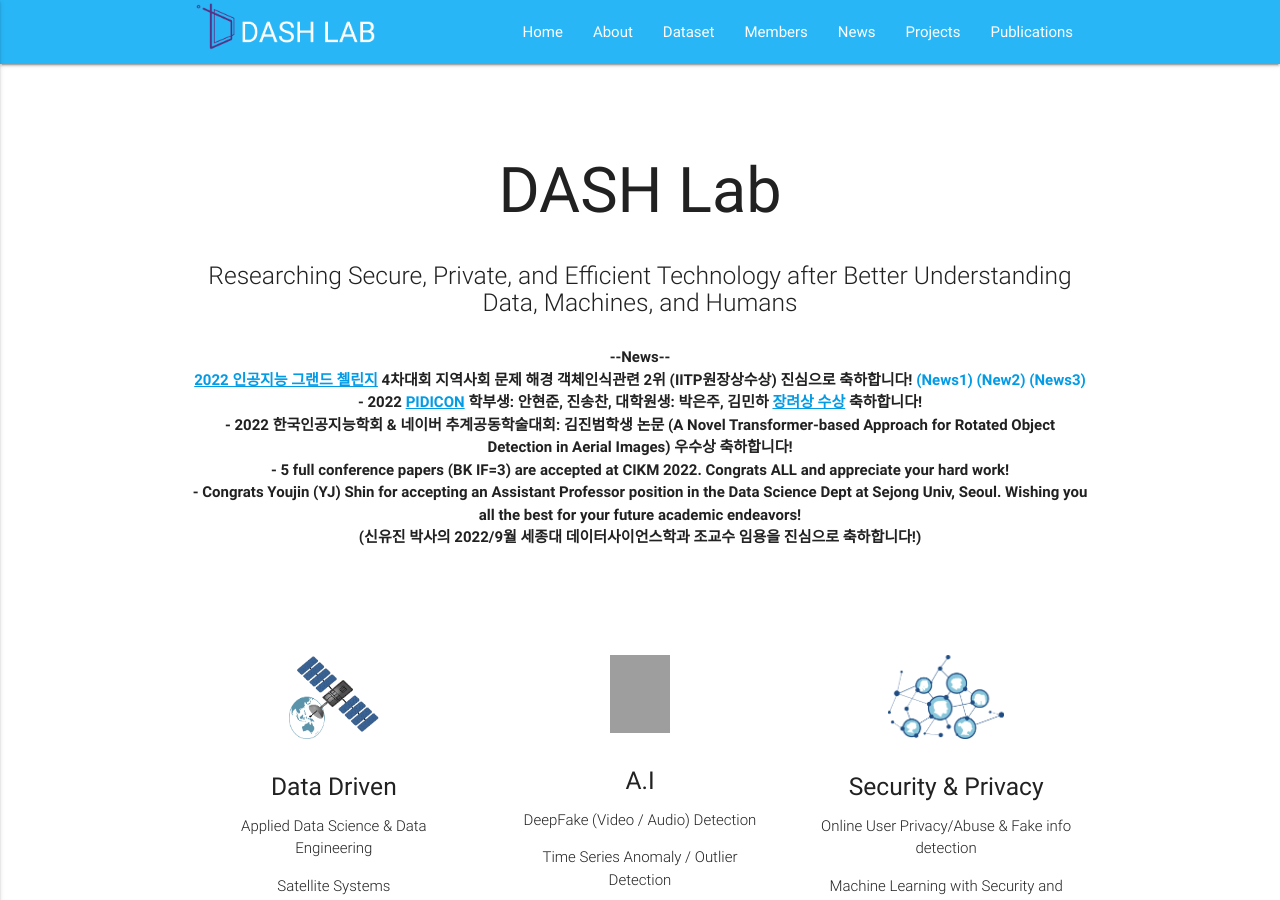
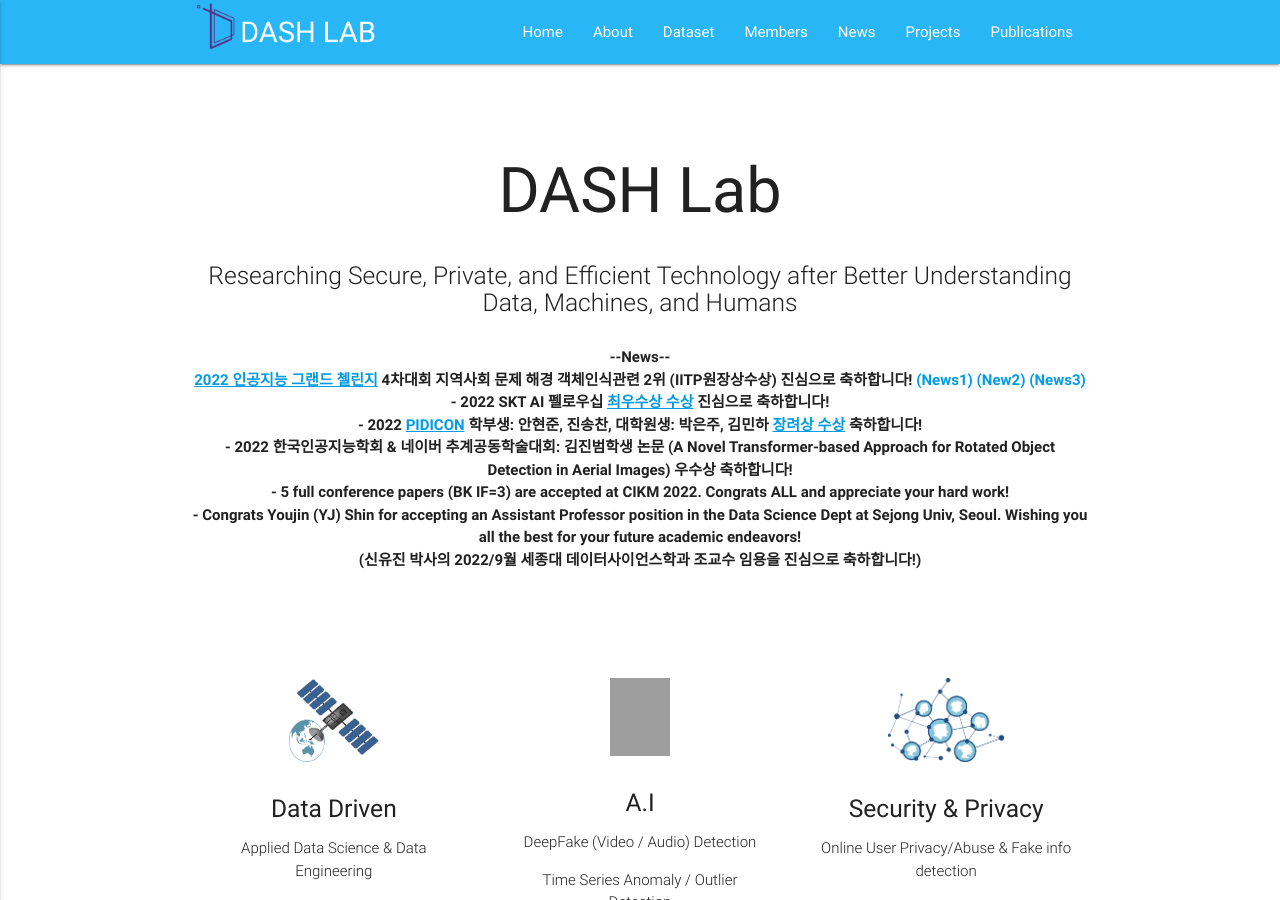
Before and after one commit to Yurim990507/DASH-Lab.github.io, a Jekyll site: the page built from index.md, in a window 1280 px wide and 900 px high. Built offline with Jekyll 4.4.1, drawn with Linux system fonts in a browser that asks for light colours; a script that is not in the unit is left out; comment, search, counter and statistics services are not loaded; grey boxes are pictures that could not be loaded.

Commit message:
Update home.html

```diff
--- a/_layouts/home.html
+++ b/_layouts/home.html
@@ -13,6 +13,7 @@ layout: default
       <div class="row center">
         <h7 class="header col s12 light"> <b> --News-- </b></h7>
         <h7 class="header col s12 light"> <b> <a href="https://www.aigrandchallenge.or.kr/"><u>2022 인공지능 그랜드 첼린지</u></a> 4차대회 지역사회 문제 해경 객체인식관련 2위 (IITP원장상수상)  진심으로 축하합니다! <a href="https://www.korea.kr/news/pressReleaseView.do?newsId=156538366&call_from=rsslink" target="_blank">(News1)</a> <a href="https://www.aitimes.kr/news/articleView.html?idxno=26612" target="_blank">(New2)</a> <a href="http://www.irobotnews.com/news/articleView.html?idxno=30147" target="_blank">(News3)</a></b></h7>
+        <h7 class="header col s12 light"> <b> - 2022 SKT AI 펠로우십 <a href="https://zdnet.co.kr/view/?no=20221118091121" target="_blank"><u>최우수상 수상</u></a> 진심으로 축하합니다!   </b></h7>
         <h7 class="header col s12 light"> <b> - 2022 <a href="https://pidicon.kr/" target="_blank"><u>PIDICON</u></a> 학부생: 안현준, 진송찬, 대학원생: 박은주, 김민하 <a href="https://cs.skku.edu/ko/edures/education/view/6957" target="_blank"><u>장려상 수상</u></a> 축하합니다!   </b></h7>
         <h7 class="header col s12 light"> <b> - 2022 한국인공지능학회 & 네이버 추계공동학술대회: 김진범학생 논문 (A Novel Transformer-based Approach for Rotated Object Detection in Aerial Images) 우수상 축하합니다!   </b></h7>
         <h7 class="header col s12 light"> <b> - 5 full conference papers (BK IF=3) are accepted at CIKM 2022. Congrats ALL and appreciate your hard work! </b></h7>
```
